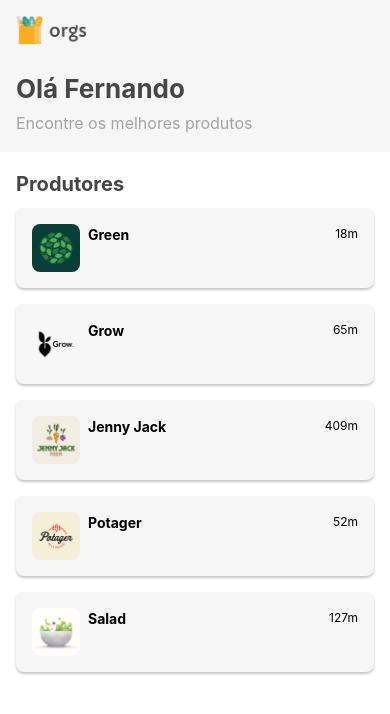
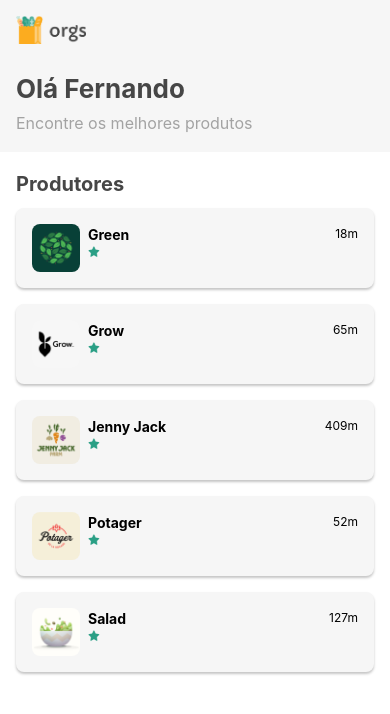
Before and after one commit to dpaula/orgshooks, a React Native app: screen / in a window 390 px wide. Shown: the top 714 px of the page. Built offline with nearby package versions, Linux system fonts and the light colour scheme.

Commit message:
novo componente para exibir as estrelas

```diff
--- /dev/null
+++ b/src/componentes/Estrelas.js
@@ -0,0 +1,22 @@
+import React from 'react';
+
+import { Image, StyleSheet } from 'react-native';
+
+import estrela from '../../assets/estrela.png';
+import estrelaCinza from '../../assets/estrelaCinza.png';
+
+export default function Estrelas({
+  quantidade: quantidadeAntiga,
+  editavel = false,
+  grande = false
+}) {
+
+  return <Image source={estrela} style={estilos.estrela} />
+}
+
+const estilos = StyleSheet.create({
+  estrela: {
+    width: 12,
+    height: 12,
+  }
+});
--- a/src/telas/componentes/Produtor.js
+++ b/src/telas/componentes/Produtor.js
@@ -1,13 +1,18 @@
 import React from 'react';
 
 import { View, Text, Image, StyleSheet } from 'react-native';
+
+import Estrelas from '../../componentes/Estrelas';
 
 export default function Produtor({ nome, imagem, distancia, estrelas }) {
   return (
     <View style={estilos.cartao}>
       <Image style={estilos.imagem} source={imagem} accessibilityLabel={nome} />
       <View style={estilos.informacoes}>
-        <Text style={estilos.nome}>{nome}</Text>
+        <View>
+          <Text style={estilos.nome}>{nome}</Text>
+          <Estrelas quantidade={estrelas} />
+        </View>
         <Text style={estilos.distancia}>{distancia}</Text>
       </View>
     </View>
```
